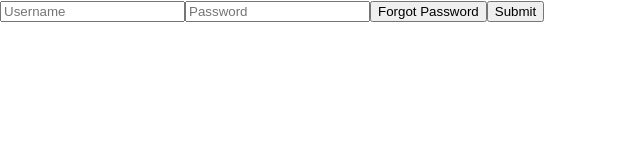
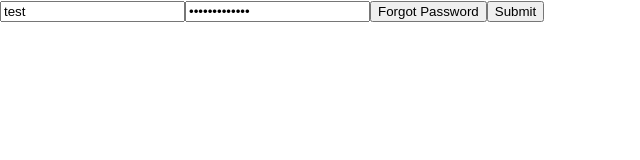
Before and after one commit to pdj1183/Projects, a Next.js app in the folder nextjs-e-commerce/: page /login in a window 1280 px wide. Shown: the top 160 px of the page, without its empty margins (0-640 px from the left). Built offline with nearby package versions, Linux system fonts and the light colour scheme.

Commit message:
Simple frontend

```diff
--- a/nextjs-e-commerce/pages/login.js
+++ b/nextjs-e-commerce/pages/login.js
@@ -1,19 +1,58 @@
 import styles from "../styles/login.module.css";
+import { useRouter } from "next/navigation";
+import { useState } from "react";
 
 export default function Login(props) {
+    const router = useRouter();
+
+    const [loginForm, setLoginForm] = useState({
+        username: "test",
+        password: "test-password",
+    });
+
+    async function login(event) {
+        event.preventDefault();
+
+        try {
+            const res = await fetch("http://localhost:3000/api/login", {
+                method: "POST",
+                body: JSON.stringify(loginForm),
+                headers: {
+                    "content-type": "application/json",
+                },
+            });
+            console.log(res);
+            if (res.ok) {
+                console.log("Logged in");
+            } else {
+                console.log("Bad");
+            }
+        } catch (error) {
+            console.log(error);
+        }
+
+        setLoginForm({
+            username: "",
+            password: "",
+        });
+    }
+
+    function handleChange(event) {
+        const { value, name } = event.target;
+        setLoginForm((prevNote) => ({
+            ...prevNote,
+            [name]: value,
+        }));
+    }
 
     return (
-        <section >
+        <section>
             <form>
-                <input type="text" name="username" placeholder="Username"/>
-                <input type="password" name="password" placeholder="Password" />
+                <input type="text" name="username" placeholder="Username" onChange={handleChange} value={loginForm.username}/>
+                <input type="password" name="password" placeholder="Password" onChange={handleChange} value={loginForm.password}/>
                 <button>Forgot Password</button>
-                <button>Submit</button>
-
-
-
-
+                <button onClick={login}>Submit</button>
             </form>
         </section>
-    )
+    );
 }
```
Also changed, not shown: nextjs-e-commerce/pages/signup.js (+2 -5 lines).
